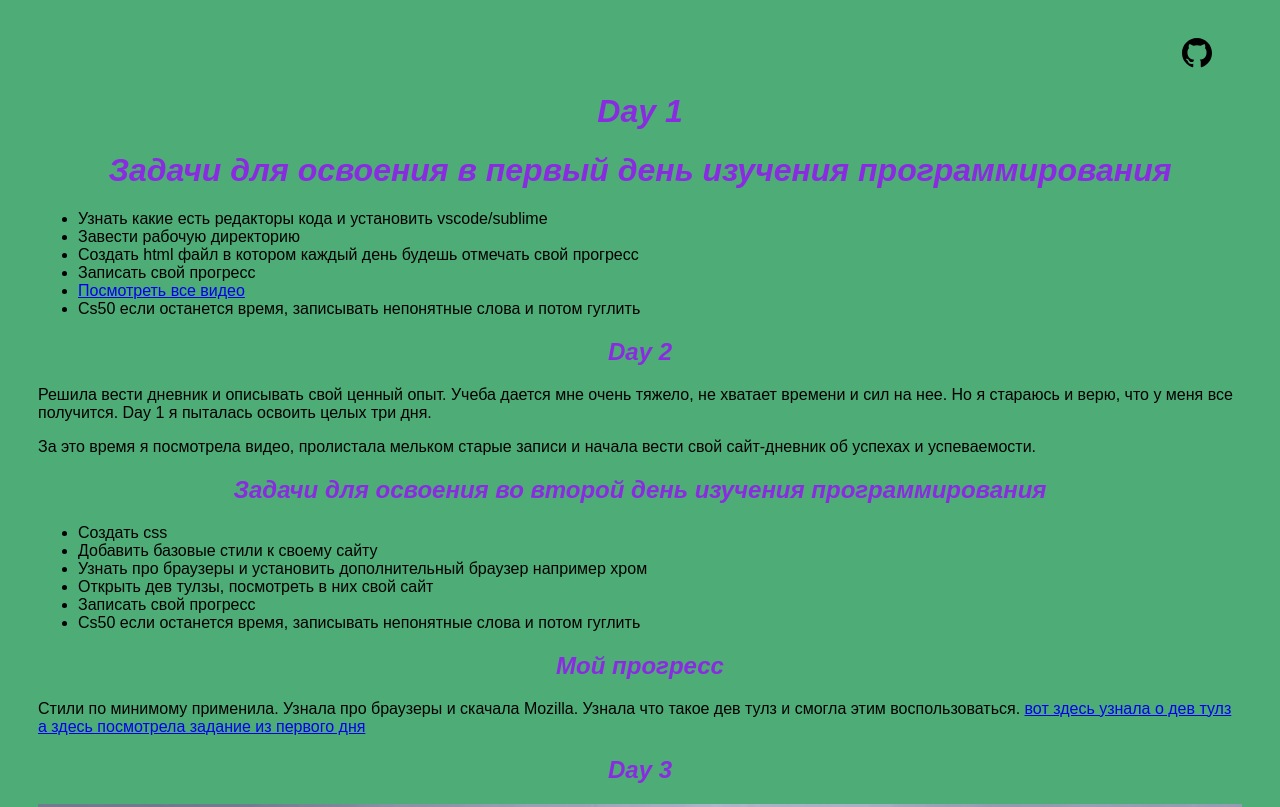
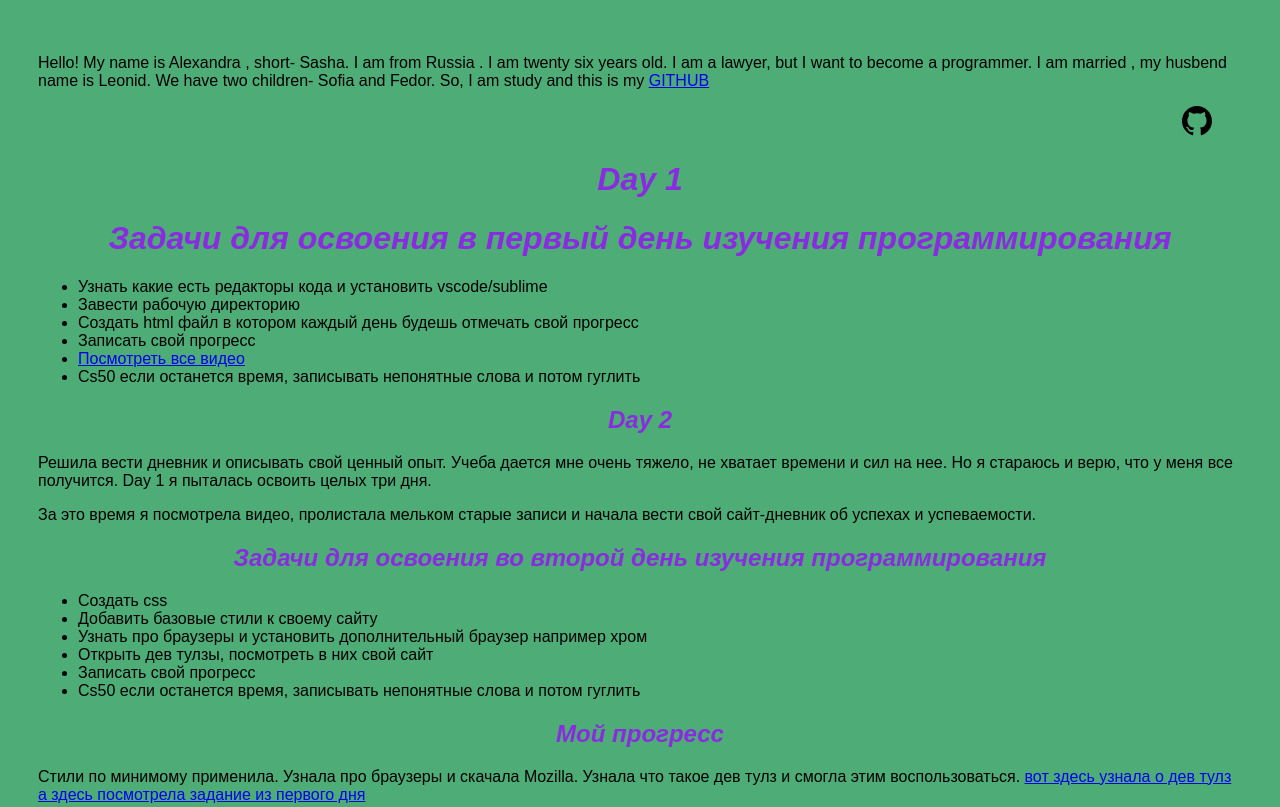
Before and after one commit to AlexandraGreb/my-site, a plain HTML site: page index.html in a window 1280 px wide. Shown: the top 807 px of the page. Drawn offline with Linux system fonts and the light colour scheme.

Commit message:
About me

```diff
--- a/index.html
+++ b/index.html
@@ -14,6 +14,9 @@
         <link rel="mask-icon" href="safari-pinned-tab.svg" color="#5bbad5">
         <meta name="msapplication-TileColor" content="#da532c">
         <meta name="theme-color" content="#ffffff">
+        <p>
+            Hello! My name is Alexandra , short- Sasha. I am from Russia . I am twenty six years old. I am a lawyer, but I want to become a programmer. I am married , my husbend name is Leonid. We have two children- Sofia and Fedor. So, I am study and this is my  <a href="https://github.com/AlexandraGreb">GITHUB</a>
+        </p>
     </head>
     <body>
         <a href="https://github.com/AlexandraGreb" class="github-link">
```
